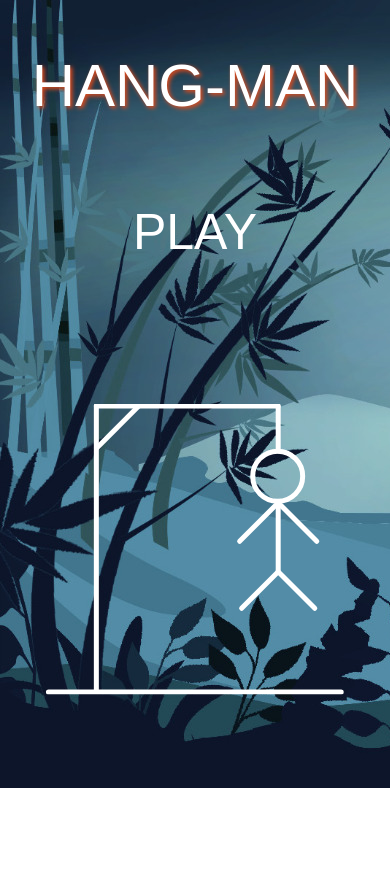
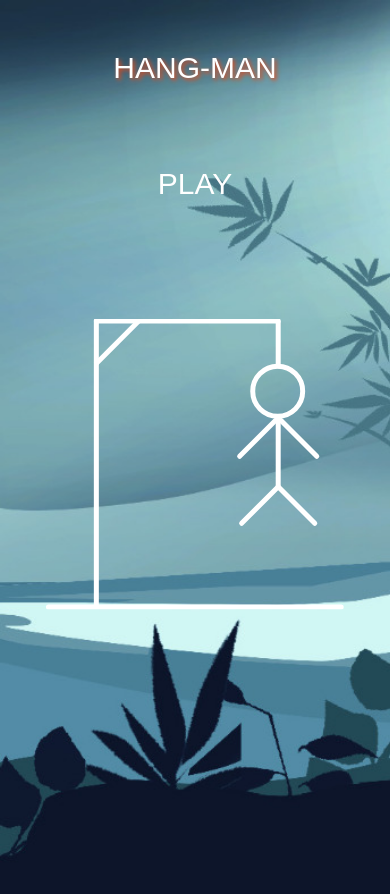
Before and after one commit to nesirresulzade/HangMan, a plain HTML site: page index.html in a window 390 px wide. Before the commit the page ends 844 px from the top, so only its background shows below. Drawn offline with nearby package versions, Linux system fonts and the light colour scheme.

Commit message:
Update Responsive

```diff
--- a/src/style/index.css
+++ b/src/style/index.css
@@ -1,12 +1,16 @@
 body {
     font-family: Arial, sans-serif;
     text-align: center;
-    background-size: cover;
+    background-size: 100% 100%;
     color: white;
     background-image: url(../img/ee61d14e-cfc2-4e56-bf52-b620a02c4150.jpg);
-    object-fit: contain;
     background-repeat: no-repeat;
-    background-size: auto;
+    background-position: center;
+    height: 100vh;
+    width: 100vw;
+    margin: 0;
+    padding: 0;
+    overflow: hidden;
 }
 .title {
     text-align: center;
@@ -108,3 +112,47 @@ body {
     color: #ff5722;
     text-decoration: underline;
 }
+@media (max-width: 1280px) {
+    .title {
+        font-size: 50px;
+    }
+    .starting {
+        font-size: 40px;
+    }
+    .game-container {
+        width: 70%;
+    }
+}
+
+@media (max-width: 768px) {
+    .title {
+        font-size: 40px;
+    }
+    .starting {
+        font-size: 35px;
+    }
+    .game-container {
+        width: 80%;
+        padding: 20px;
+    }
+}
+
+@media (max-width: 600px) {
+    .title {
+        font-size: 30px;
+    }
+    .starting {
+        font-size: 30px;
+    }
+    .game-container {
+        width: 90%;
+        padding: 15px;
+    }
+    .imgResim {
+        top: 55%;
+    }
+    body {
+        background-size: cover;
+        background-position: center center;
+    }
+}
```
